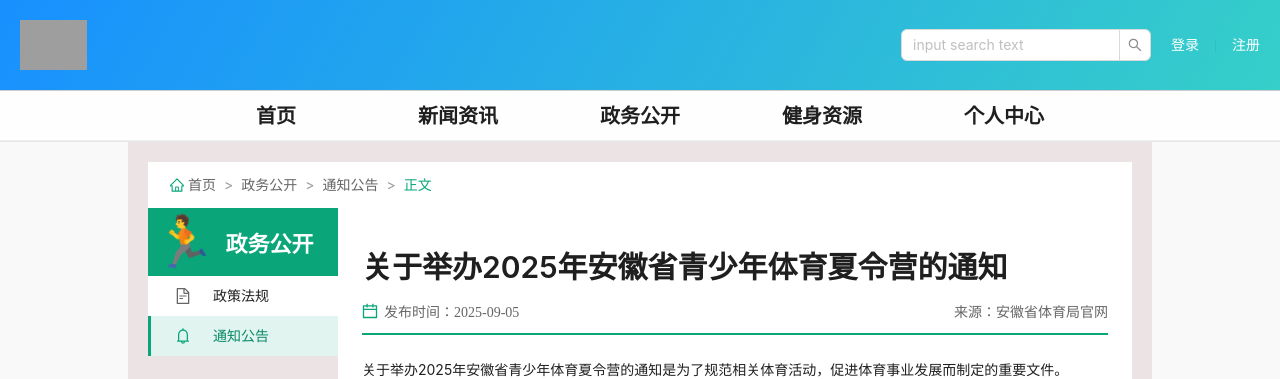
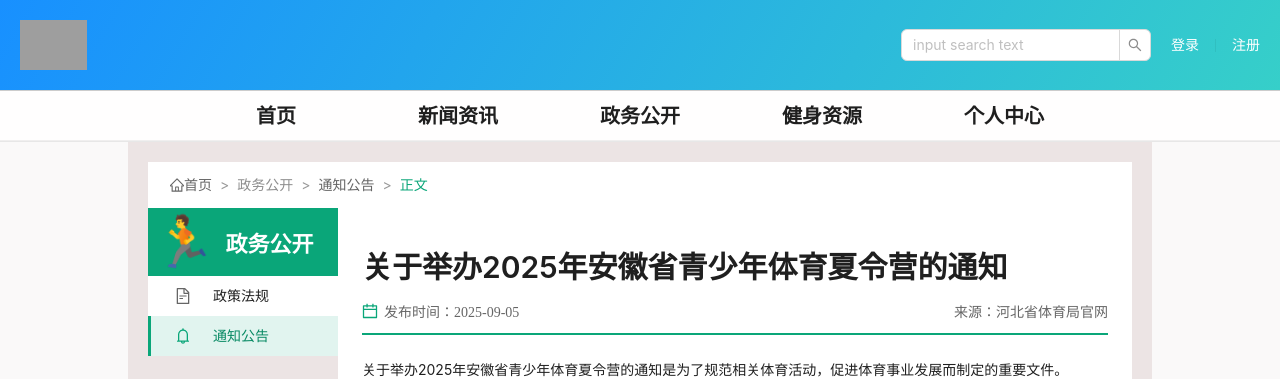
Before and after one commit to Ljioli/innovation-exercise-c, a React (Create React App) app in the folder innovation_exercise/: page /government/inform/1 in a window 1280 px wide. Shown: the top 379 px of the page. Built offline with nearby package versions, Linux system fonts and the light colour scheme; grey boxes are pictures that could not be loaded.

Commit message:
面包屑添加不可被点击属性

```diff
--- a/innovation_exercise/src/components/BreadcrumbComponent.tsx
+++ b/innovation_exercise/src/components/BreadcrumbComponent.tsx
@@ -8,6 +8,7 @@ interface BreadcrumbItem {
   label: string;
   path?: string;
   isActive?: boolean;
+  clickable?: boolean;
 }
 
 interface BreadcrumbComponentProps {
@@ -17,10 +18,9 @@ interface BreadcrumbComponentProps {
 const BreadcrumbComponent: React.FC<BreadcrumbComponentProps> = ({ items }) => {
   return (
     <Breadcrumb separator=">">
-      {/* 首页固定项 */}
       <Breadcrumb.Item>
         <Link to="/">
-          <HomeOutlined className="home-icon" />
+          <HomeOutlined/>
           首页
         </Link>
       </Breadcrumb.Item>
@@ -31,7 +31,7 @@ const BreadcrumbComponent: React.FC<BreadcrumbComponentProps> = ({ items }) => {
           key={index}
           className={item.isActive ? 'active-breadcrumb' : ''}
         >
-          {item.path ? (
+          {item.path && item.clickable !== false ? (
             <Link to={item.path}>{item.label}</Link>
           ) : (
             item.label
--- a/innovation_exercise/src/pages/Notice/index.scss
+++ b/innovation_exercise/src/pages/Notice/index.scss
@@ -50,10 +50,6 @@ $border-gray: #e8e8e8;
         font-weight: 500;
       }
 
-      .home-icon {
-        margin-right: 4px;
-        color: $primary-color;
-      }
     }
   }
 
--- a/innovation_exercise/src/pages/Notice/index.tsx
+++ b/innovation_exercise/src/pages/Notice/index.tsx
@@ -146,7 +146,7 @@ const Notice: React.FC = () => {
           <div className="breadcrumb-container">
             <BreadcrumbComponent
               items={[
-                { label: '政务公开', path: '/government' },
+                { label: '政务公开',clickable: false   },
                 {
                   label: activeKey === '3' ? '政策法规' : '通知公告',
                   isActive: true
--- a/innovation_exercise/src/pages/Notice/noticeDetail.tsx
+++ b/innovation_exercise/src/pages/Notice/noticeDetail.tsx
@@ -151,7 +151,7 @@ const NoticeDetail: React.FC = () => {
           ? policyDates[numericId - 1] || new Date().toISOString().split('T')[0]
           : noticeDates[numericId - 1] ||
             new Date().toISOString().split('T')[0],
-        source: '安徽省体育局官网',
+        source: '河北省体育局官网',
         content: generateMockContent(title)
       }
 
@@ -178,7 +178,7 @@ const NoticeDetail: React.FC = () => {
           <div className="breadcrumb-container">
             <BreadcrumbComponent
               items={[
-                { label: '政务公开', path: '/government' },
+                { label: '政务公开', clickable: false },
                 {
                   label: activeKey === '3' ? '政策法规' : '通知公告',
                   path: `/government/${activeKey === '3' ? 'policy' : 'inform'}`
```
